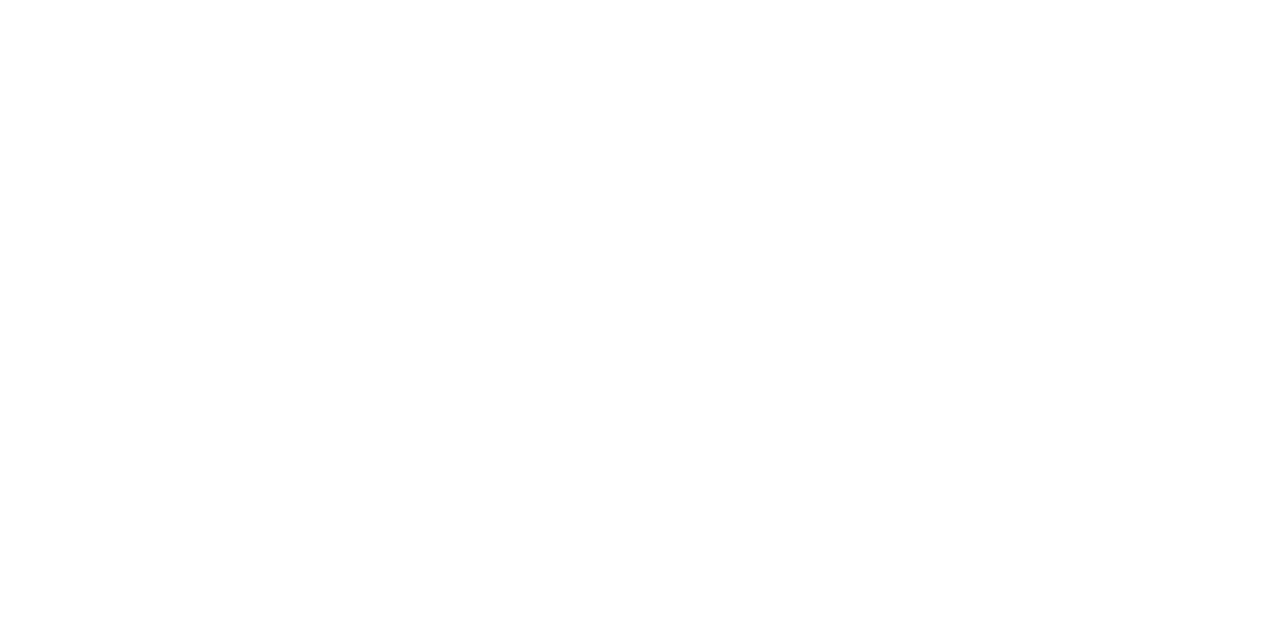
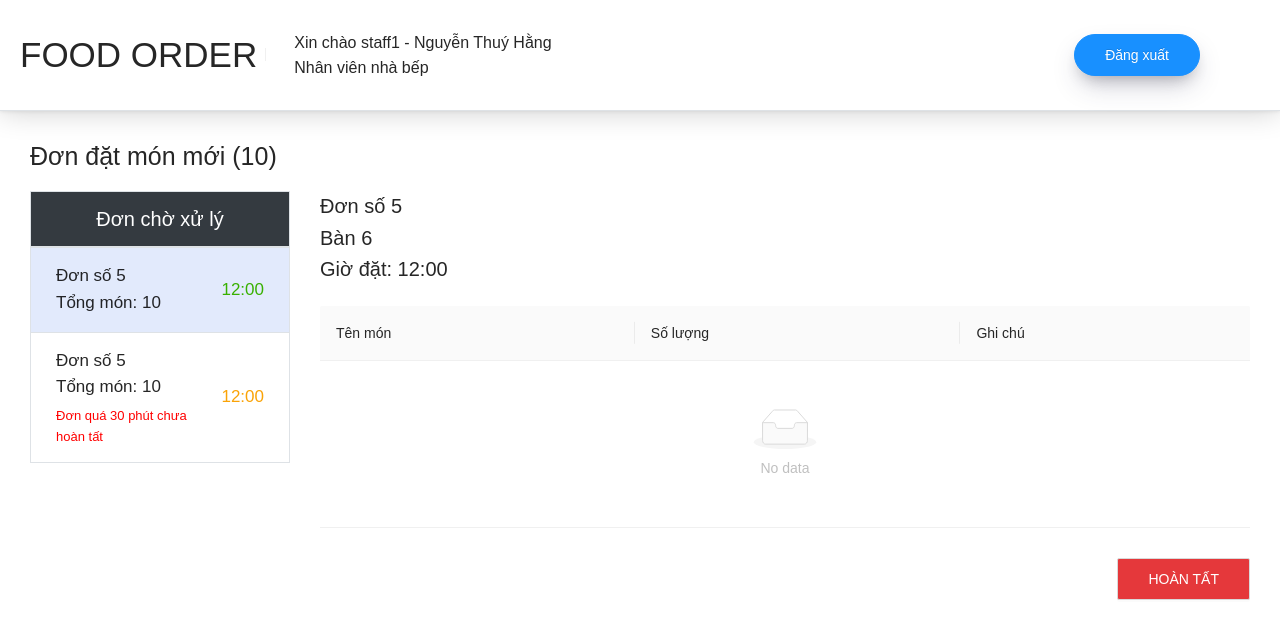
Before and after one commit to ngthhang/food_order_frontend, a React (Create React App) app: page /staff/1 in a window 1280 px wide. Shown: the top 638 px of the page. Built offline with nearby package versions, Linux system fonts and the light colour scheme.

Commit message:
Done UI for staff screen

```diff
--- a/src/components/LoginComponents/LoginForm.js
+++ b/src/components/LoginComponents/LoginForm.js
@@ -1,10 +1,72 @@
 import React, { Component } from "react";
 import {
-    Link
+    Link, Redirect
 } from "react-router-dom";
+import axios from 'axios';
+import {Input, message, Button} from "antd";
 
 
 export default class LoginForm extends Component {
+    constructor(props) {
+        super(props);
+        this.state = {
+            email: '',
+            password: '',
+            redirect: false
+        }
+    }
+
+    onChangeEmail = (e) => {
+        let email = e.target.value
+        this.setState({
+            email
+        })
+    }
+
+    onChangePassword = (e) => {
+        let password = e.target.value
+        this.setState({
+            password
+        })
+    }
+
+    handleLogin = () => {
+        const {email, password} =this.state;
+        var isValidEmail = false;
+        var isValidPassword = false;
+
+        if(email === '' || email === null){
+            message.error("Vui lòng nhập email")
+        }else if (!email.includes('@gmail.com')) {
+            message.error("Email đăng nhập không hợp lệ")
+        } else{
+            isValidEmail = true
+        }
+
+        if (password === '' || password === null) {
+            message.error("Vui lòng nhập mật khẩu")
+        } else if (password.length < 6) {
+            message.error("Mật khẩu tối thiểu 6 ký tự")
+        } else {
+            isValidPassword = true
+        }
+
+        if(isValidPassword && isValidEmail){
+            axios.post("http://localhost:8000/login", {
+                email,
+                password,
+            })
+            .then((response) => {
+                console.log(response);
+                message.success("Đăng nhập thành công");
+            })
+            .catch((error) => {
+                console.log(error);
+                message.error("Đăng nhập thất bại");
+            });
+        }
+    }
+
     render() {
         return (
             <div className="bg-white d-flex flex-column align-items-center justify-content-center p-5 login-form">
@@ -13,13 +75,13 @@
                 <form className="pt-4 d-flex flex-column w-100">
                     <div className="mb-3">
                         <label for="exampleInputEmail1" className="form-label">Email address</label>
-                        <input type="email" className="form-control input-text" id="exampleInputEmail1" aria-describedby="emailHelp" placeholder="Enter your email" />
+                        <Input placeholder="Nhập email của bạn" className="form-control input-text" onChange={this.onChangeEmail}/>
                     </div>
                     <div className="mb-3">
                         <label for="exampleInputPassword1" className="form-label">Password</label>
-                        <input type="password" className="form-control input-text" id="exampleInputPassword1" placeholder="Enter your password" />
+                        <Input placeholder="Nhập mật khẩu" className="form-control input-text" type='password' onChange={this.onChangePassword}/>
                     </div>
-                    <button type="submit" className="mt-3 btn btn-login py-2">LOGIN</button>
+                    <Button type="primary" size="large" onClick={this.handleLogin}>Đăng nhập</Button>
                 </form>
                 <span className='route-text pt-3'>You're not staff? Go back to <Link to='/'>main page</Link>.</span>
             </div>
--- a/src/routes/AppRouter.js
+++ b/src/routes/AppRouter.js
@@ -4,7 +4,7 @@
     Switch,
     Route
 } from "react-router-dom";
-import { LoginScreen, WelcomeScreen, MainScreen, OrderScreen } from '../screens';
+import { LoginScreen, WelcomeScreen, MainScreen, OrderScreen, StaffScreen } from '../screens';
 
 export default class AppRouter extends Component {
     render(){
@@ -19,6 +19,8 @@
                         <LoginScreen />
                     </Route>
                     <Route exact path="/order/table/:table" render={(props) => <OrderScreen {...props} />} />
+                    <Route exact path="/staff/:id" render={(props) => <StaffScreen {...props} />} />
+
                 </Switch>
             </Router >
         );
--- /dev/null
+++ b/src/screens/StaffScreen.js
@@ -0,0 +1,101 @@
+import React, { Component } from 'react';
+import { Divider, Button, Tabs, Table } from 'antd';
+import '../styles/staff-screen.css';
+import {numFormat} from '../utils';
+
+const {TabPane} = Tabs;
+
+const columns = [
+    {
+        title: "Tên món",
+        dataIndex: 'DISH_NAME',
+        key: "DISH_NAME",
+    },
+    {
+        title: "Số lượng",
+        key: "QUANTITY",
+        dataIndex: "QUANTITY",
+    },
+    {
+        title: "Ghi chú",
+        key: "NOTE",
+        dataIndex: "NOTE",
+    },
+];
+
+
+export default class StaffScreen extends Component {
+    constructor(props) {
+        super(props);
+        this.state = {
+            userName: this.props.match.params.id,
+            isModalVisible: false,
+            data: []
+        }
+    }
+
+    logOut = () => {
+        console.log('log out');
+    }
+
+    render() {
+        const { data } =this.state;
+        return(
+            <div className="d-flex flex-column align-items-start justify-content-start w-100">
+
+                {/* STAFF HEADER BAR */}
+                <div className="d-flex flex-row align-items-center justify-content-between w-100 px-3 py-4 border-bottom header-shadow">
+                    <div className="d-flex flex-row align-items-center justify-content-start w-75">
+                        <h3 className="m-0">FOOD ORDER</h3>
+                        <Divider type="vertical" className="" />
+                        <div className="d-flex flex-column align-items-start justify-content-center px-3">
+                            <span className="header-text">Xin chào staff1 - Nguyễn Thuý Hằng</span>
+                            <span className="header-text">Nhân viên nhà bếp</span>
+                        </div>
+                    </div>
+                    <Button onClick={this.logOut} type="primary" shape='round' className="btn-shadow d-flex align-items-center mr-5 px-4 py-3">Đăng xuất</Button>
+                </div>
+                <h5 className="mt-4 mb-3 px-4">Đơn đặt món mới (10)</h5>
+                <div className="d-flex flex-row w-100 h-100">
+                    {/* STAFF MENU ORDER SIDE BAR */}
+                    <div className="w-25 d-flex flex-column align-items-start justify-content-start order-list px-4">
+                        <ul className="d-flex w-100 list-group list-group-flush">
+                            <li className="list-group-item d-flex flex-row align-items-center justify-content-center bg-dark w-100 border">
+                                <h6 className="m-0 text-white">Đơn chờ xử lý</h6>
+                            </li>
+                            <li className="list-group-item d-flex flex-row align-items-center justify-content-between w-100 border active-order">
+                                <div className="d-flex flex-column align-items-start justify-content-center mr-4">
+                                    <span className="order-text">Đơn số 5</span>
+                                    <span className="order-text">Tổng món: 10</span>
+                                </div>
+                                <span className="order-text d-flex time-text">12:00</span>
+                            </li>
+                            <li className="list-group-item d-flex flex-row align-items-center justify-content-between w-100 border-bottom border-left border-right">
+                                <div className="d-flex flex-column align-items-start justify-content-center mr-4">
+                                    <span className="order-text">Đơn số 5</span>
+                                    <span className="order-text">Tổng món: 10</span>
+                                    <span className="d-flex remind-text">Đơn quá 30 phút chưa hoàn tất</span>
+                                </div>
+                                <span className="order-text d-flex time-text-late">12:00</span>
+                            </li>
+                        </ul>
+                    </div>
+
+                    {/* STAFF DETAIL ORDER */}
+                    <div className=" w-75 d-flex flex-column align-items-start justify-content-start h-100 pr-4">
+                        <span>Đơn số 5</span>
+                        <span>Bàn 6</span>
+                        <span>Giờ đặt: 12:00</span>
+                        <Table
+                            className="w-100 pt-3"
+                            dataSource={data}
+                            columns = {columns}
+                            pagination={false}
+                        />
+                        <Button onClick={this.completedOrder} className="d-flex align-self-end align-items-center px-4 py-3 mt-4 btn-complete">HOÀN TẤT</Button>
+                    </div>
+                </div>
+            </div>
+        );
+    }
+}
--- a/src/screens/index.js
+++ b/src/screens/index.js
@@ -2,10 +2,12 @@
 import WelcomeScreen from './WelcomeScreen';
 import MainScreen from './MainScreen';
 import OrderScreen from './OrderScreen';
+import StaffScreen from './StaffScreen';
 
 export {
     LoginScreen,
     WelcomeScreen,
     MainScreen,
-    OrderScreen
+    OrderScreen,
+    StaffScreen
 }
--- /dev/null
+++ b/src/styles/staff-screen.css
@@ -0,0 +1,47 @@
+.btn-shadow{
+    box-shadow: rgba(50, 50, 93, 0.25) 0px 13px 27px -5px,
+    rgba(0, 0, 0, 0.3) 0px 8px 16px -8px;
+}
+
+.header-shadow{
+    box-shadow: rgba(0, 0, 0, 0.2) 0px 0px 28px 0px,
+    rgba(0, 0, 0, 0.1) 0px 0px 4px 0px,
+    rgba(255, 255, 255, 0.05) 0px 0px 0px 1px inset;
+}
+
+.header-text{
+  font-size: 16px
+}
+
+.time-text-late{
+    color: #faa307;
+}
+
+.time-text{
+    color: #38b000
+}
+
+.remind-text {
+    color: red;
+    font-size: 13px;
+    margin-top: 5px;
+}
+
+.order-text{
+    font-size: 17px
+}
+
+.active-order{
+    background-color: #e2eafc
+}
+
+.btn-complete{
+    background-color: #e5383b;
+    color: white;
+}
+
+.btn-complete:hover {
+    background-color: #e5383b;
+    color: white;
+    border: 1px solid #e5383b;
+}
```
